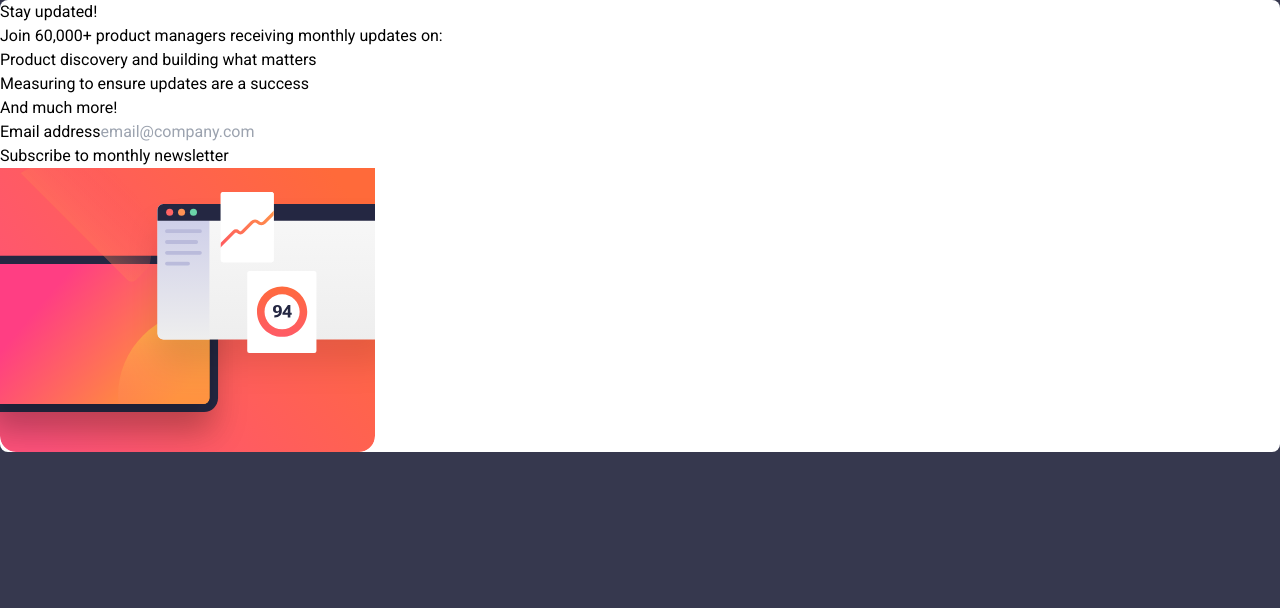
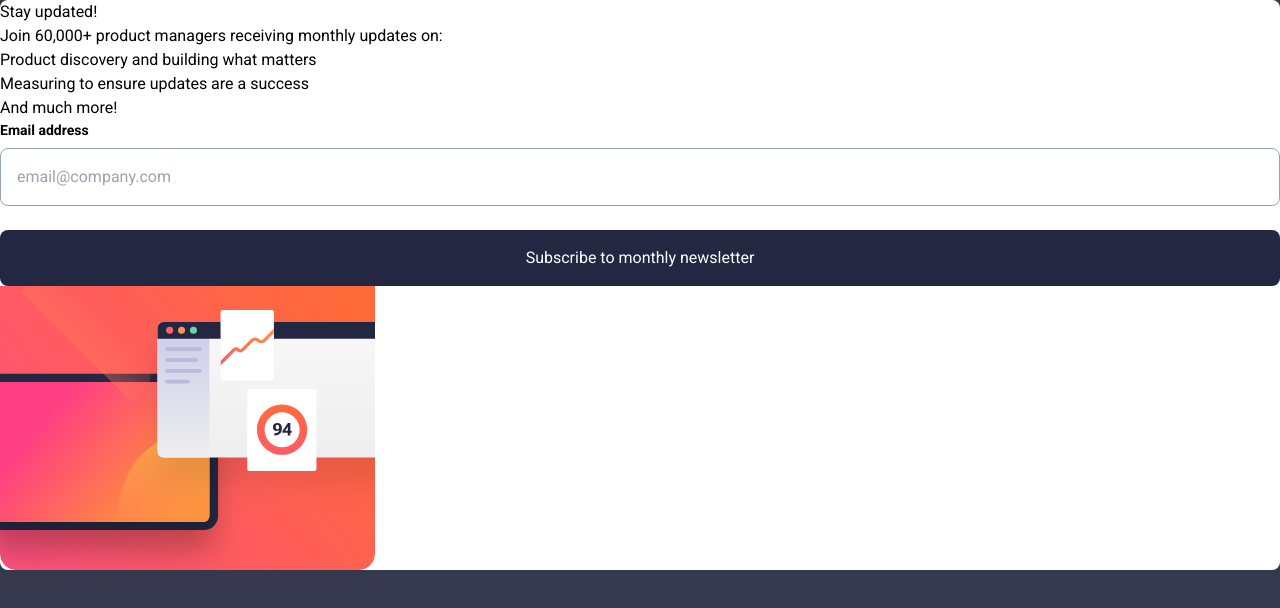
Before and after one commit to dirudeen/Newsletter-signup-component, a React (Vite) app: page / in a window 1280 px wide. Shown: the top 608 px of the page. Built offline with nearby package versions, Linux system fonts and the light colour scheme.

Commit message:
Added styles to the jsx code

```diff
--- a/src/components/Form.jsx
+++ b/src/components/Form.jsx
@@ -3,11 +3,11 @@
 const Form = () => {
     return (
       <form>
-        <div>
-          <label htmlFor="email">Email address</label>
-          <input type="email" id="email" placeholder="email@company.com" />
+        <div className="grid gap-[0.5rem] mb-6" >
+          <label htmlFor="email" className="font-bold text-sm">Email address</label>
+          <input className="border border-slate-400 p-4 rounded-lg" type="email" id="email" placeholder="email@company.com" />
         </div>
-        <button>Subscribe to monthly newsletter</button>
+        <button className="w-full text-center text-secondary-100 p-4 bg-secondary-800 rounded-lg">Subscribe to monthly newsletter</button>
       </form>
     );
 }
```
